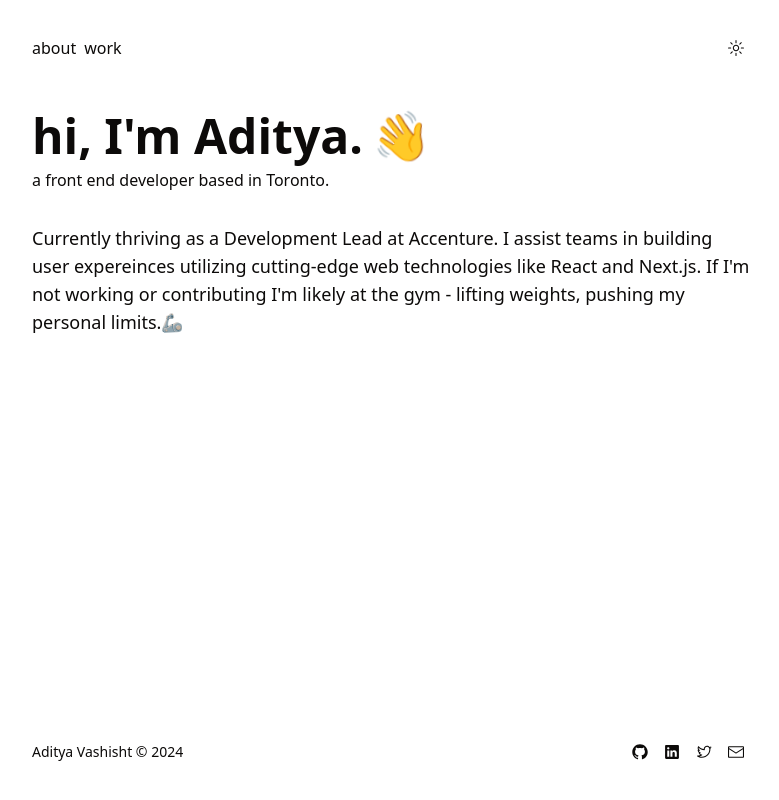
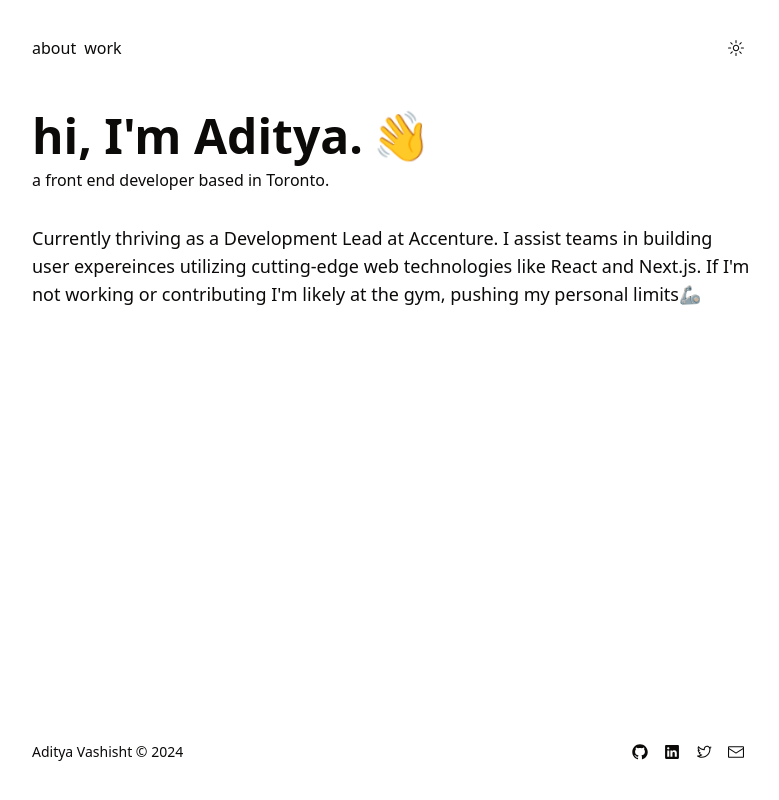
Before and after one commit to adityavashisht9/adityavashisht.com, a Next.js app: page / in a window 1280 px wide. Shown: the whole page, without its empty margins (248-1027 px from the left). Built offline with nearby package versions, Linux system fonts and the light colour scheme.

Commit message:
fixed typo

```diff
--- a/app/page.tsx
+++ b/app/page.tsx
@@ -12,7 +12,7 @@ export default function Home() {
         Currently thriving as a Development Lead at Accenture. I assist teams in
         building user expereinces utilizing cutting-edge web technologies like
         React and Next.js. If I&apos;m not working or contributing I&apos;m
-        likely at the gym - lifting weights, pushing my personal limits.🦾
+        likely at the gym, pushing my personal limits🦾
       </p>
     </section>
   );
```
